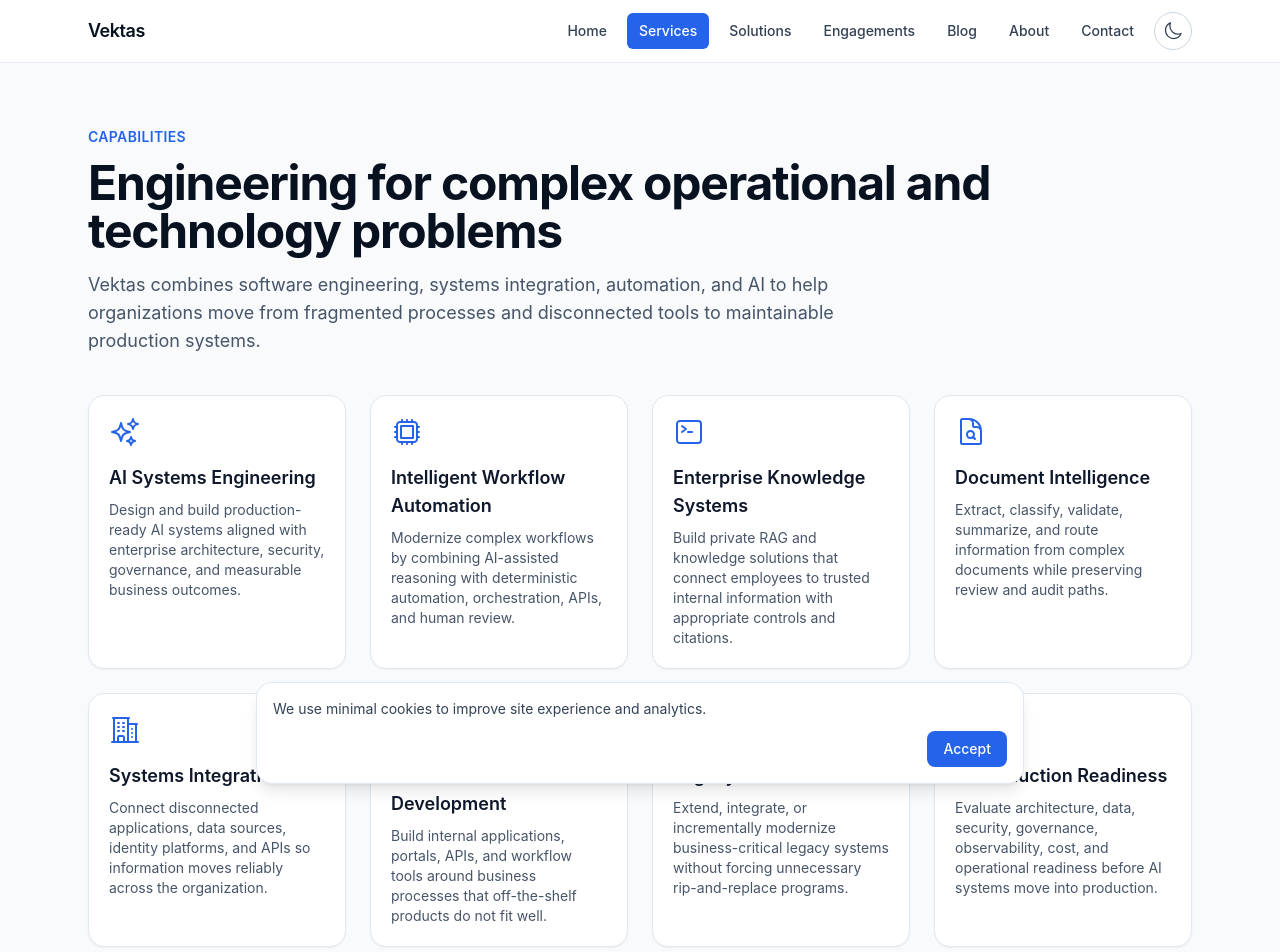
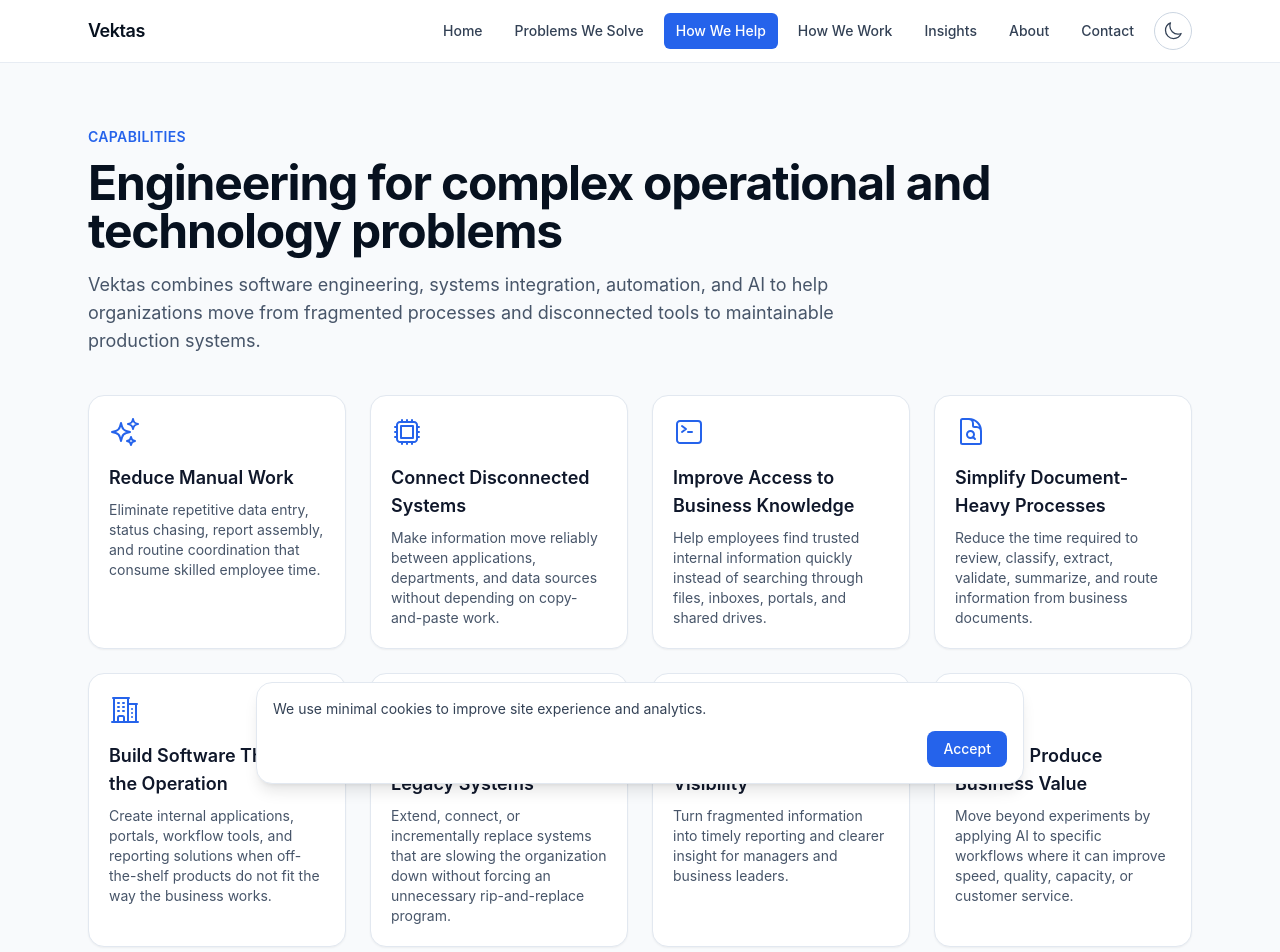
Before and after one commit to msmonroe/vektas_rebuild, a React (Vite) app: page /services in a window 1280 px wide. Shown: the top 952 px of the page. Built offline with nearby package versions, Linux system fonts and the light colour scheme.

Commit message:
Simplify navigation and outcome-focused content

```diff
--- a/src/data/siteContent.ts
+++ b/src/data/siteContent.ts
@@ -1,9 +1,9 @@
 export const navLinks = [
   { label: 'Home', to: '/' },
-  { label: 'Services', to: '/services' },
-  { label: 'Solutions', to: '/solutions' },
-  { label: 'Engagements', to: '/pricing' },
-  { label: 'Blog', to: '/blog' },
+  { label: 'Problems We Solve', to: '/solutions' },
+  { label: 'How We Help', to: '/services' },
+  { label: 'How We Work', to: '/pricing' },
+  { label: 'Insights', to: '/blog' },
   { label: 'About', to: '/about' },
   { label: 'Contact', to: '/contact' },
 ]
@@ -12,92 +12,92 @@
   {
     question: 'How does a typical Vektas engagement begin?',
     answer:
-      'Most engagements begin with a focused assessment or discovery phase to define the business problem, technical constraints, measurable outcomes, and a practical path to production.',
+      'Most engagements begin with a focused assessment of the operational problem, the people and systems involved, the cost of the current process, and the business outcome worth improving.',
   },
   {
-    question: 'Can Vektas work with existing Microsoft and .NET environments?',
+    question: 'Do we need to replace our current systems?',
     answer:
-      'Yes. Vektas has deep experience with Microsoft ecosystems, .NET applications, SQL Server, identity platforms, REST APIs, cloud services, and legacy enterprise systems.',
+      'Usually not. Vektas looks first for practical ways to improve, connect, or extend the systems you already have before recommending a larger replacement program.',
   },
   {
-    question: 'Do you support regulated or security-sensitive environments?',
+    question: 'Can Vektas work in regulated or security-sensitive environments?',
     answer:
       'Yes. Solutions can be designed around privacy, governance, auditability, data residency, access control, and human-review requirements appropriate to the organization and use case.',
   },
   {
-    question: 'Does every solution require an LLM or generative AI?',
+    question: 'Does every solution involve AI?',
     answer:
-      'No. Vektas uses AI where reasoning and adaptation add value, and deterministic software, APIs, rules, and conventional automation where reliability, speed, cost, and auditability matter more.',
+      'No. We use AI when it adds measurable value. Many operational problems are better solved with process changes, integration, conventional software, automation, or clearer reporting.',
   },
 ]
 
 export const serviceCards = [
   {
-    title: 'AI Systems Engineering',
-    description: 'Design and build production-ready AI systems aligned with enterprise architecture, security, governance, and measurable business outcomes.',
+    title: 'Reduce Manual Work',
+    description: 'Eliminate repetitive data entry, status chasing, report assembly, and routine coordination that consume skilled employee time.',
   },
   {
-    title: 'Intelligent Workflow Automation',
-    description: 'Modernize complex workflows by combining AI-assisted reasoning with deterministic automation, orchestration, APIs, and human review.',
+    title: 'Connect Disconnected Systems',
+    description: 'Make information move reliably between applications, departments, and data sources without depending on copy-and-paste work.',
   },
   {
-    title: 'Enterprise Knowledge Systems',
-    description: 'Build private RAG and knowledge solutions that connect employees to trusted internal information with appropriate controls and citations.',
+    title: 'Improve Access to Business Knowledge',
+    description: 'Help employees find trusted internal information quickly instead of searching through files, inboxes, portals, and shared drives.',
   },
   {
-    title: 'Document Intelligence',
-    description: 'Extract, classify, validate, summarize, and route information from complex documents while preserving review and audit paths.',
+    title: 'Simplify Document-Heavy Processes',
+    description: 'Reduce the time required to review, classify, extract, validate, summarize, and route information from business documents.',
   },
   {
-    title: 'Systems Integration',
-    description: 'Connect disconnected applications, data sources, identity platforms, and APIs so information moves reliably across the organization.',
+    title: 'Build Software That Fits the Operation',
+    description: 'Create internal applications, portals, workflow tools, and reporting solutions when off-the-shelf products do not fit the way the business works.',
   },
   {
-    title: 'Custom Software Development',
-    description: 'Build internal applications, portals, APIs, and workflow tools around business processes that off-the-shelf products do not fit well.',
+    title: 'Modernize Limiting Legacy Systems',
+    description: 'Extend, connect, or incrementally replace systems that are slowing the organization down without forcing an unnecessary rip-and-replace program.',
   },
   {
-    title: 'Legacy Modernization',
-    description: 'Extend, integrate, or incrementally modernize business-critical legacy systems without forcing unnecessary rip-and-replace programs.',
+    title: 'Improve Operational Visibility',
+    description: 'Turn fragmented information into timely reporting and clearer insight for managers and business leaders.',
   },
   {
-    title: 'AI Production Readiness',
-    description: 'Evaluate architecture, data, security, governance, observability, cost, and operational readiness before AI systems move into production.',
+    title: 'Make AI Produce Business Value',
+    description: 'Move beyond experiments by applying AI to specific workflows where it can improve speed, quality, capacity, or customer service.',
   },
 ]
 
 export const industries = [
   {
-    name: 'Healthcare & Life Sciences',
-    summary: 'Modernize administrative, knowledge, document, and operational workflows while respecting sensitive-data and governance requirements.',
+    name: 'Complex Multi-Department Operations',
+    summary: 'Reduce friction where work crosses teams, systems, approval paths, and business units.',
   },
   {
-    name: 'Manufacturing & Industrial',
-    summary: 'Connect operational systems, automate reporting and knowledge workflows, and improve access to technical information across teams.',
+    name: 'Healthcare & Life Sciences',
+    summary: 'Improve administrative, document, knowledge, and operational workflows while respecting sensitive-data requirements.',
+  },
+  {
+    name: 'Manufacturing & Distribution',
+    summary: 'Connect operational information, simplify reporting, and improve the flow of work across facilities and teams.',
   },
   {
     name: 'Legal & Professional Services',
-    summary: 'Accelerate document-intensive work, internal knowledge access, matter operations, and service delivery without losing human oversight.',
+    summary: 'Improve document-intensive work, internal knowledge access, matter operations, and client-service delivery.',
   },
   {
     name: 'Financial & Business Services',
-    summary: 'Improve analysis, operations, reporting, and internal knowledge workflows with systems designed for control and auditability.',
+    summary: 'Reduce manual effort in analysis, reporting, operations, and information-heavy business processes.',
   },
   {
     name: 'Public Sector & Regulated Organizations',
-    summary: 'Design practical automation and AI systems around security, governance, data control, and existing technology constraints.',
-  },
-  {
-    name: 'Mid-Market & Enterprise Operations',
-    summary: 'Reduce friction across departments by integrating systems, modernizing workflows, and building software around complex operational needs.',
+    summary: 'Improve service and operational efficiency within governance, security, budget, and legacy-system constraints.',
   },
 ]
 
 export const blogPosts = [
-  'Why Private AI Matters',
-  'Ollama vs Cloud AI',
-  'Reducing AI Costs',
-  'What is RAG?',
-  'Building AI Safely',
-  'From AI Experiment to Production System',
+  'The Hidden Cost of Manual Work',
+  'Why Your Systems Feel More Complicated Every Year',
+  'When Custom Software Makes Financial Sense',
+  'Five Signs Your Business Has an Integration Problem',
+  'Why AI Projects Fail to Produce Business Value',
+  'How to Find Operational Friction Before It Becomes Overhead',
 ]
```
